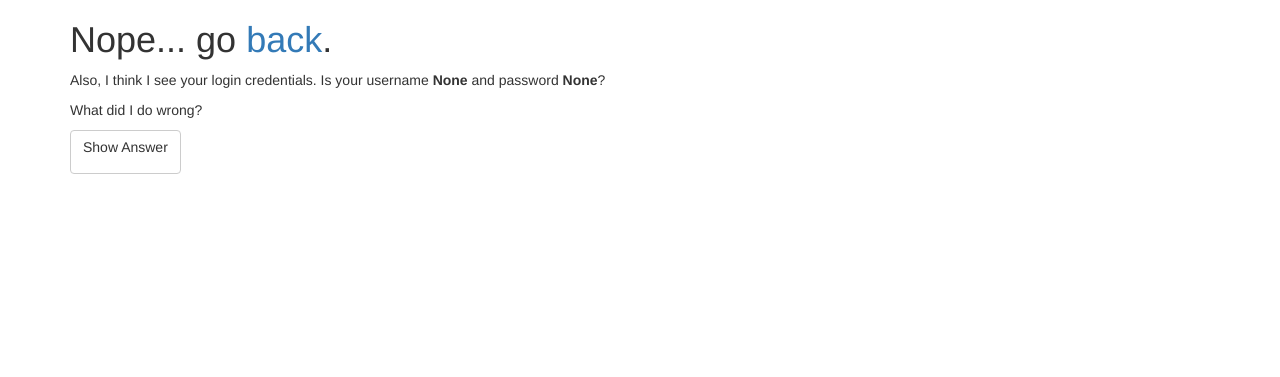
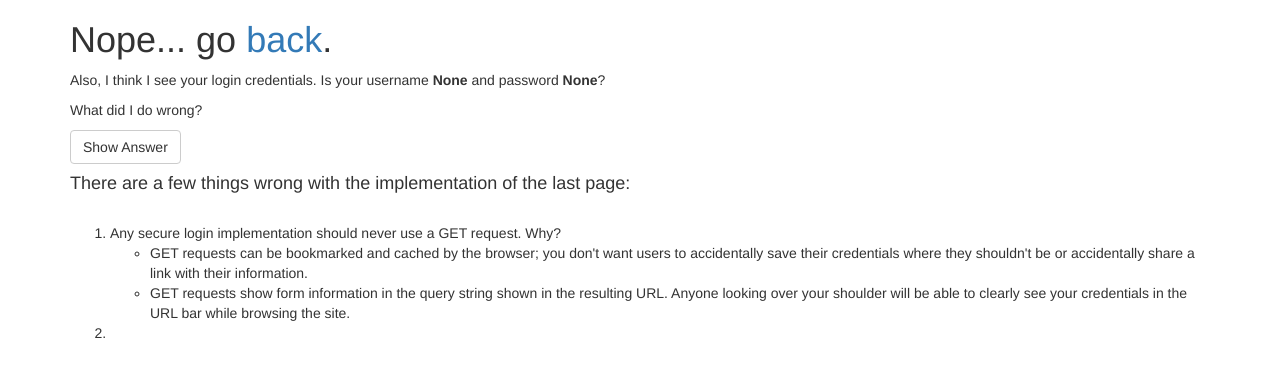
Before and after one commit to jttyeung/app-insecure, a Flask app: page /levelonejk in a window 1280 px wide. Shown: the top 377 px of the page. Run offline with Flask 2, Linux system fonts and the light colour scheme; some libraries are stand-ins or nearby versions.

Commit message:
updated wording

```diff
--- a/templates/index.html
+++ b/templates/index.html
@@ -5,7 +5,7 @@
   <h3>Welcome to AppInsecure. An app... that is literally insecure.</h3>
   <p><b>Why:</b> Information should be free to all, but it should not come at the cost of privacy or security. I've built this app to be purposefully insecure so that you and I can learn how to build safer apps.</p>
   <p><b>How:</b> A task (goal) will be listed on every page hereforth to challenge your hacking skills. Once you achieve the task at hand, you should continue on to the next page. How will you know when you're successful? Oh, you'll know.</p>
-  <p><b>Rules:</b> There are none, but ideally you should be able to solve the problems with the webapp launched, having the web tools normally available to you. That means you shouldn't normally have access to anything besides what's in the /templates and /static folders.
+  <p><b>Rules:</b> There are none, but ideally you should be able to solve the problems with the webapp setup on localhost:5000, having the web tools normally available to you as if you were browsing the site online. That means you shouldn't normally have access to anything besides what's in the /templates and /static folders.
   <form action='/levelzero'>Ready? Click the <input type="submit" name="nextlevel" value="button"> to continue.</form>
 
 {% endblock %}
--- a/templates/level1.html
+++ b/templates/level1.html
@@ -9,9 +9,17 @@
 
 <p>What did I do wrong?</p>
 
-<p><button class="btn btn-default">Show Answer</p>
-<div class="reveal-hint" hidden>
-
+<p><button class="btn btn-default">Show Answer</button></p>
+<div class="reveal-hint">
+<h4>There are a few things wrong with the implementation of the last page:</h4><br>
+  <ol>
+    <li>Any secure login implementation should never use a GET request. Why?</li>
+      <ul>
+        <li>GET requests can be bookmarked and cached by the browser; you don't want users to accidentally save their credentials where they shouldn't be or accidentally share a link with their information.</li>
+        <li>GET requests show form information in the query string shown in the resulting URL. Anyone looking over your shoulder will be able to clearly see your credentials in the URL bar while browsing the site.</li>
+      </ul>
+    <li></li>
+  </ol>
 </div>
 
 
--- a/templates/levelzero.html
+++ b/templates/levelzero.html
@@ -3,7 +3,7 @@
 
 {% block body %}
 
-<h2>Instructions: Get to the next page</h2><br>
+<h2>Instructions: Get to the next page.</h2><br>
 
 <h4>Login</h4>
 <form action="/levelonejk" method="GET">
```
Also changed, not shown: templates/levelone.html (+8 -1 lines).
